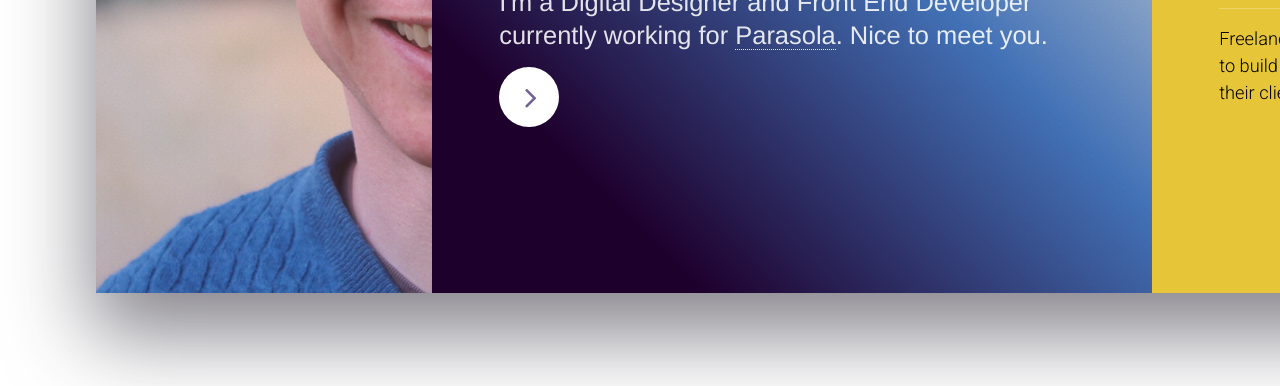
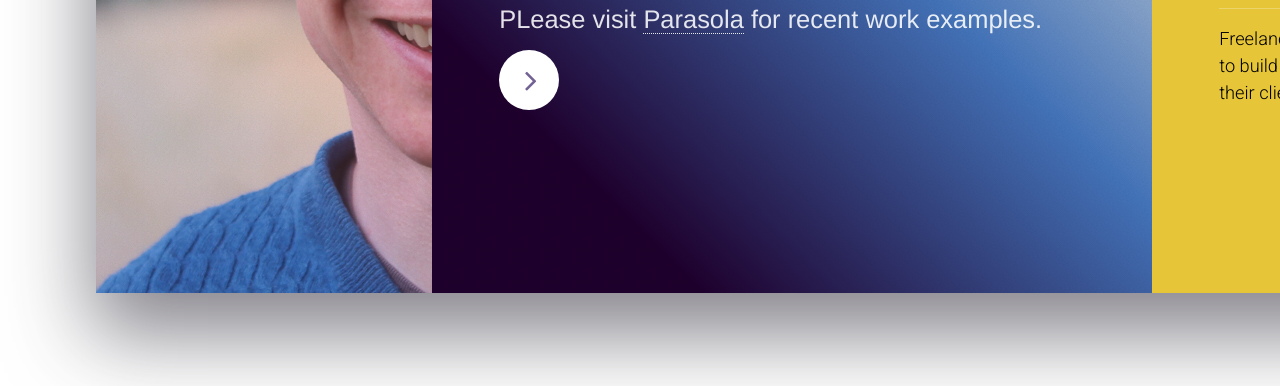
Before and after one commit to pauldyke/pauldyke.github.io, a plain HTML site: page index.html in a window 1280 px wide. Shown: the part 414-800 px from the top of the page. Drawn offline with Linux system fonts and the light colour scheme; some packages are replaced by stand-ins of ours; a web font is replaced by a local one.

Commit message:
Update index.html
Amended welcome text

```diff
--- a/index.html
+++ b/index.html
@@ -36,7 +36,7 @@
             <section class="panel banner right" id="start">
                 <div class="content color0 span-3-75">
                     <h1 class="major hello">Hello I'm Paul.</h1>
-                    <h3>I'm a Digital Designer and Front End Developer currently working for <a href="https://parasola.co.uk">Parasola</a>. Nice to meet you.</h3>
+                    <h3>PLease visit <a href="https://parasola.co.uk">Parasola</a> for recent work examples.</h3>
 
                     <ul class="actions">
                         <li><a href="#first" class="button special color1 circle icon fa-angle-right">Next</a></li>
```
